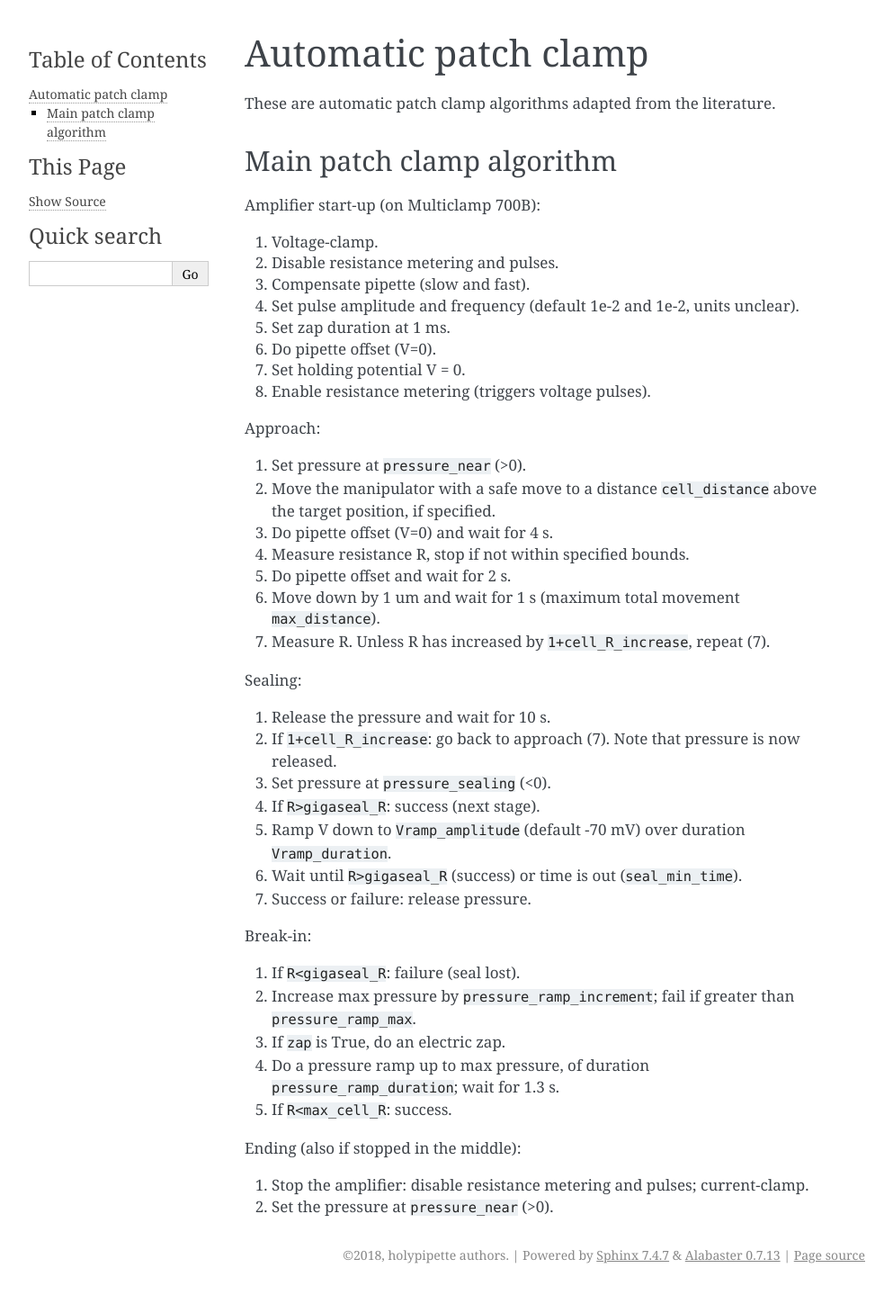
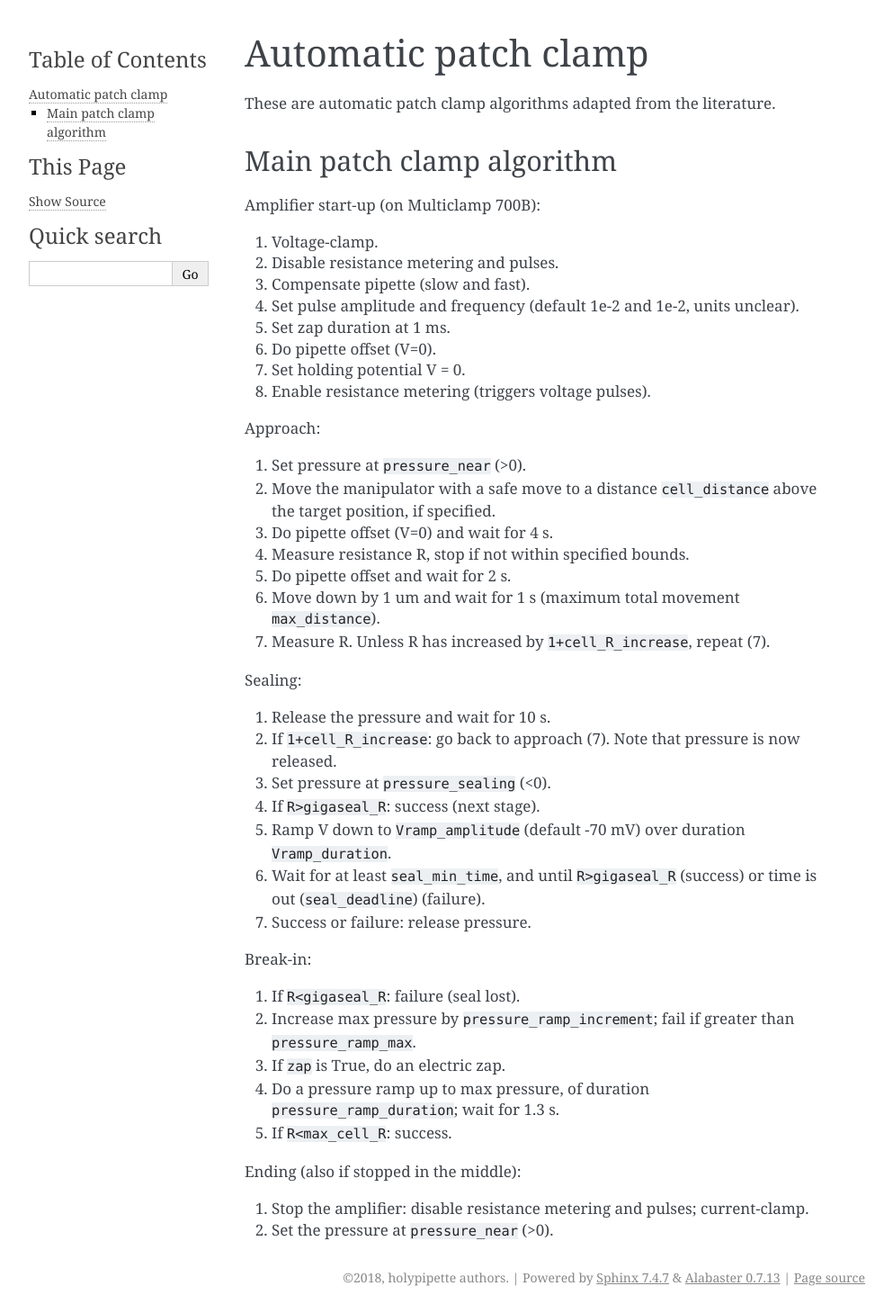
Before and after one commit to romainbrette/holypipette, a Sphinx documentation site: the page built from docs/autopatch.rst, in a window 1280 px wide. Shown: the whole page at 90% size, without its empty margins (148-1141 px from the left). Built offline with Sphinx 7.4.7, drawn with Linux system fonts in a browser that asks for light colours; pages that are not in the unit, such as notebooks, are missing from menus; before the commit the page ends 1434 px from its top, so only the background shows below that.

Commit message:
Fixed autopatch docs

```diff
--- a/docs/autopatch.rst
+++ b/docs/autopatch.rst
@@ -34,7 +34,7 @@ Sealing:
 3. Set pressure at ``pressure_sealing`` (<0).
 4. If ``R>gigaseal_R``: success (next stage).
 5. Ramp V down to ``Vramp_amplitude`` (default -70 mV) over duration ``Vramp_duration``.
-6. Wait until ``R>gigaseal_R`` (success) or time is out (``seal_min_time``).
+6. Wait for at least ``seal_min_time``, and until ``R>gigaseal_R`` (success) or time is out (``seal_deadline``) (failure).
 7. Success or failure: release pressure.
 
 Break-in:
```
